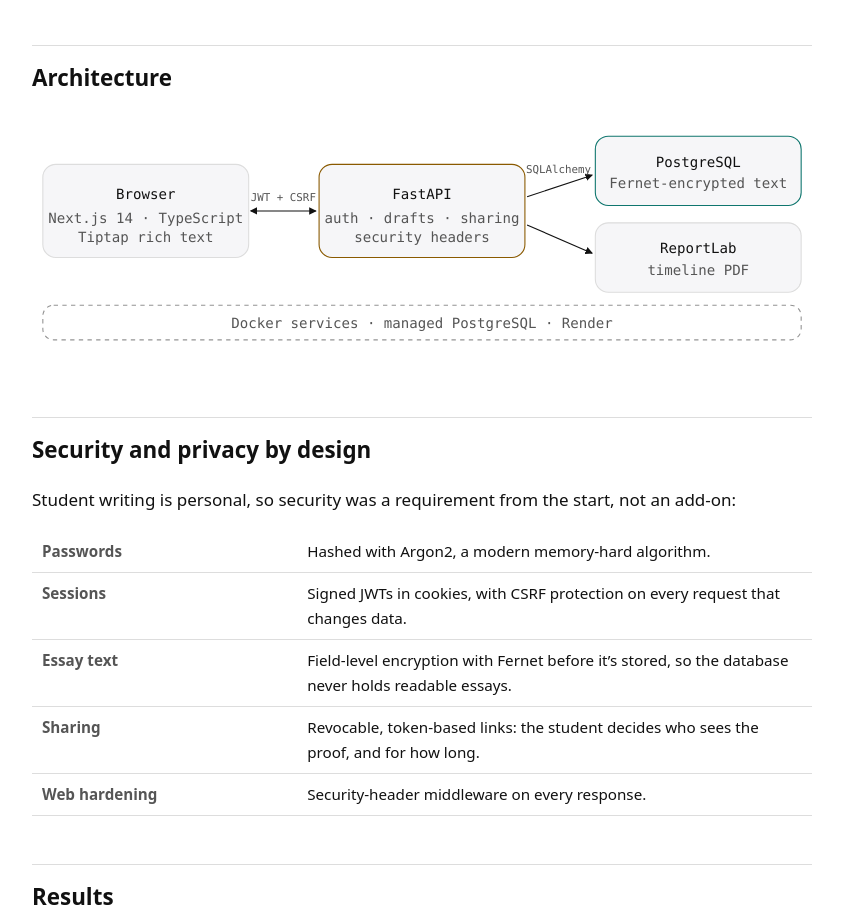
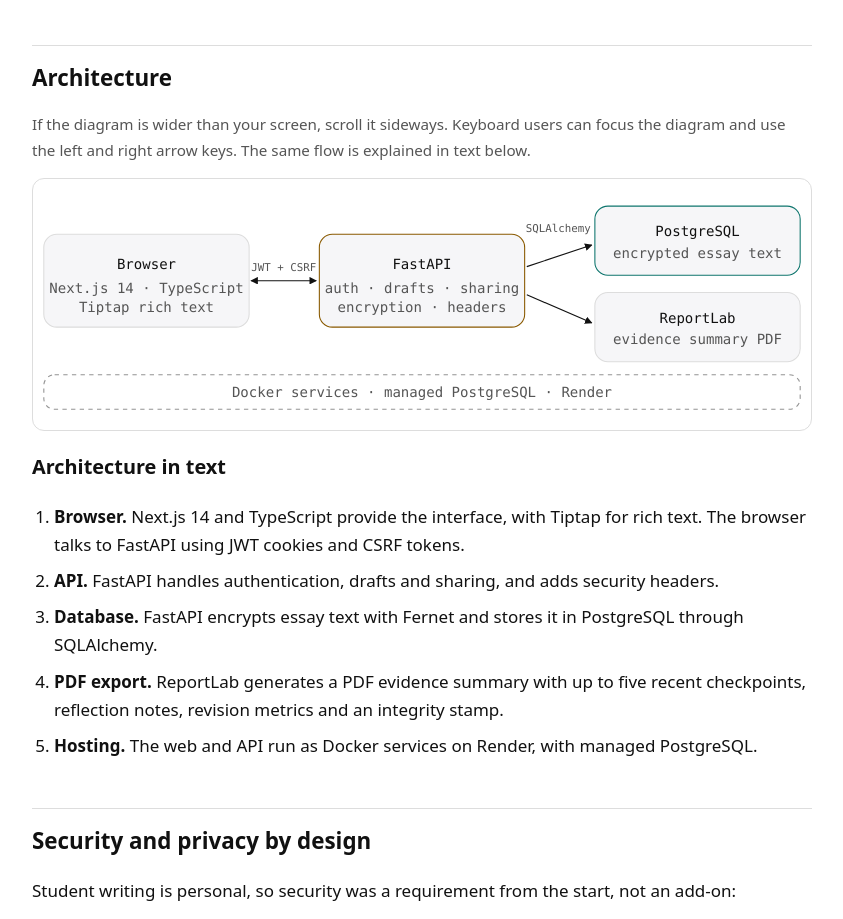
Before and after one commit to akabonge/alo_rag2, a website: page src/proofmode.html in a window 1280 px wide. Shown: the part 1954-2873 px from the top of the page, without its empty margins (218-1061 px from the left). Drawn offline with Linux system fonts and the light colour scheme.

Commit message:
Make ProofMode architecture readable on narrow screens

```diff
--- a/src/proofmode.html
+++ b/src/proofmode.html
@@ -31,7 +31,10 @@
 .compare h3 { margin: 0 0 6px; font-size: 1rem; } .compare p { margin: 0; color: var(--muted); font-size: .95rem; }
 @media (max-width: 560px) { .compare { grid-template-columns: 1fr; } }
 ol.steps { padding-left: 22px; } ol.steps li { margin-bottom: 8px; }
-.arch { width: 100%; height: auto; color: var(--fg); margin: 12px 0; }
+.arch-help { color: var(--muted); font-size: .95rem; }
+.arch-scroll { max-width: 100%; overflow-x: auto; border: 1px solid var(--line); border-radius: 12px; }
+.arch-scroll:focus-visible { outline: 3px solid var(--accent); outline-offset: 3px; }
+.arch { display: block; width: 100%; min-width: 720px; height: auto; color: var(--fg); margin: 12px 0; }
 .arch .box { fill: var(--card); stroke: var(--line); } .arch .hl { stroke: var(--accent); } .arch .sg { stroke: var(--signal); }
 .arch .m { fill: var(--muted); }
 table { width:100%; border-collapse: collapse; font-size: .95rem; } td, th { text-align:left; padding: 8px 10px; border-bottom: 1px solid var(--line); vertical-align: top; } th { color: var(--muted); font-weight: 600; width: 34%; }
@@ -74,20 +77,31 @@
 </ol>
 
 <h2>Architecture</h2>
-<svg class="arch" viewBox="0 0 720 210" role="img" aria-label="Browser running Next.js and Tiptap talks to a FastAPI backend using JWT cookies and CSRF tokens. FastAPI encrypts essay text with Fernet and stores it in PostgreSQL through SQLAlchemy, and generates PDFs with ReportLab. The web and API run as Docker services on Render with managed PostgreSQL.">
+<p id="architecture-help" class="arch-help">If the diagram is wider than your screen, scroll it sideways. Keyboard users can focus the diagram and use the left and right arrow keys. The same flow is explained in text below.</p>
+<div class="arch-scroll" role="region" aria-label="Architecture diagram" aria-describedby="architecture-help" tabindex="0">
+<svg class="arch" viewBox="0 0 720 210" role="img" aria-label="ProofMode architecture diagram; described in text below.">
   <defs><marker id="a" viewBox="0 0 8 8" refX="7" refY="4" markerWidth="7" markerHeight="7" orient="auto-start-reverse"><path d="M0 0L8 4L0 8z" fill="currentColor"/></marker></defs>
   <g font-family="ui-monospace,SFMono-Regular,Menlo,monospace" font-size="13" text-anchor="middle" fill="currentColor">
     <rect x="10" y="40" width="190" height="86" rx="12" class="box"/><text x="105" y="72">Browser</text><text x="105" y="94" class="m">Next.js 14 · TypeScript</text><text x="105" y="112" class="m">Tiptap rich text</text>
-    <rect x="265" y="40" width="190" height="86" rx="12" class="box hl"/><text x="360" y="72">FastAPI</text><text x="360" y="94" class="m">auth · drafts · sharing</text><text x="360" y="112" class="m">security headers</text>
-    <rect x="520" y="14" width="190" height="64" rx="12" class="box sg"/><text x="615" y="42">PostgreSQL</text><text x="615" y="62" class="m">Fernet-encrypted text</text>
-    <rect x="520" y="94" width="190" height="64" rx="12" class="box"/><text x="615" y="122">ReportLab</text><text x="615" y="142" class="m">timeline PDF</text>
+    <rect x="265" y="40" width="190" height="86" rx="12" class="box hl"/><text x="360" y="72">FastAPI</text><text x="360" y="94" class="m">auth · drafts · sharing</text><text x="360" y="112" class="m">encryption · headers</text>
+    <rect x="520" y="14" width="190" height="64" rx="12" class="box sg"/><text x="615" y="42">PostgreSQL</text><text x="615" y="62" class="m">encrypted essay text</text>
+    <rect x="520" y="94" width="190" height="64" rx="12" class="box"/><text x="615" y="122">ReportLab</text><text x="615" y="142" class="m">evidence summary PDF</text>
     <path d="M202 83H262" stroke="currentColor" marker-start="url(#a)" marker-end="url(#a)"/>
     <text x="232" y="74" font-size="10" class="m">JWT + CSRF</text>
-    <path d="M457 70L517 50" stroke="currentColor" marker-end="url(#a)"/><text x="486" y="48" font-size="10" class="m">SQLAlchemy</text>
+    <path d="M457 70L517 50" stroke="currentColor" marker-end="url(#a)"/><text x="486" y="38" font-size="10" class="m">SQLAlchemy</text>
     <path d="M457 96L517 122" stroke="currentColor" marker-end="url(#a)"/>
     <rect x="10" y="170" width="700" height="32" rx="10" fill="none" stroke="currentColor" stroke-dasharray="4 4" opacity=".45"/><text x="360" y="191" class="m">Docker services · managed PostgreSQL · Render</text>
   </g>
 </svg>
+</div>
+<h3>Architecture in text</h3>
+<ol class="steps">
+  <li><b>Browser.</b> Next.js 14 and TypeScript provide the interface, with Tiptap for rich text. The browser talks to FastAPI using JWT cookies and CSRF tokens.</li>
+  <li><b>API.</b> FastAPI handles authentication, drafts and sharing, and adds security headers.</li>
+  <li><b>Database.</b> FastAPI encrypts essay text with Fernet and stores it in PostgreSQL through SQLAlchemy.</li>
+  <li><b>PDF export.</b> ReportLab generates a PDF evidence summary with up to five recent checkpoints, reflection notes, revision metrics and an integrity stamp.</li>
+  <li><b>Hosting.</b> The web and API run as Docker services on Render, with managed PostgreSQL.</li>
+</ol>
 
 <h2>Security and privacy by design</h2>
 <p>Student writing is personal, so security was a requirement from the start, not an add-on:</p>
```
Also changed, not shown: docs/handoffs/2-codex.md (added, +28 -0 lines).
